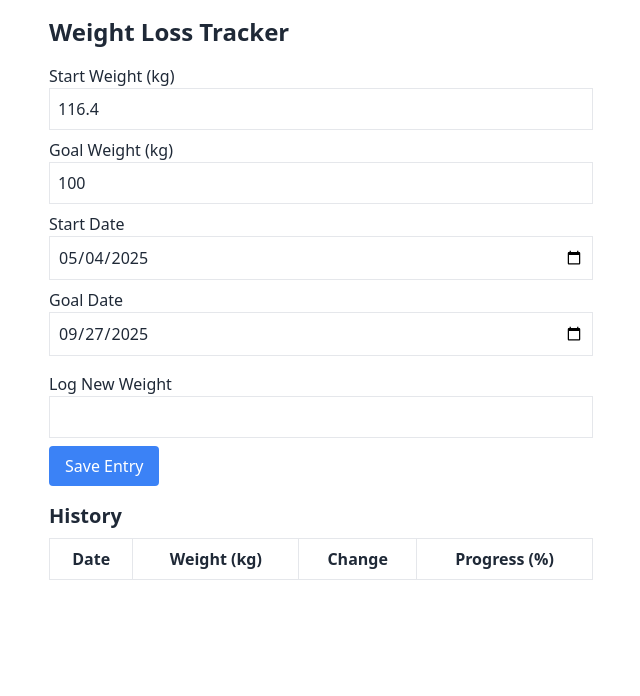
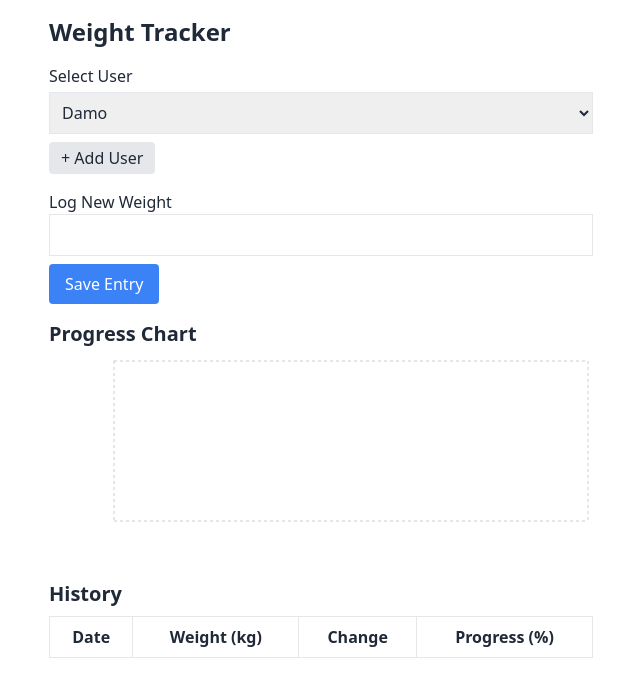
Before and after one commit to DamonHaldane/weight-loss-tracker, a React (Create React App) app: page / in a window 1280 px wide. Shown: the top 696 px of the page, without its empty margins (319-959 px from the left). Built offline with nearby package versions, Linux system fonts and the light colour scheme.

Commit message:
Add files via upload

```diff
--- a/package.json
+++ b/package.json
@@ -5,7 +5,8 @@
   "dependencies": {
     "react": "^18.2.0",
     "react-dom": "^18.2.0",
-    "react-scripts": "5.0.1"
+    "react-scripts": "5.0.1",
+    "recharts": "^2.6.2"
   },
   "scripts": {
     "start": "react-scripts start",
--- a/src/App.jsx
+++ b/src/App.jsx
@@ -1,73 +1,92 @@
 
+// src/App.jsx
 import { useState, useEffect } from "react";
+import {
+  LineChart, Line, XAxis, YAxis, CartesianGrid, Tooltip, ResponsiveContainer
+} from "recharts";
 
 const getInitialData = () => {
-  const saved = localStorage.getItem("weightData");
-  return saved ? JSON.parse(saved) : [];
+  const saved = localStorage.getItem("weightDataByUser");
+  return saved ? JSON.parse(saved) : {};
 };
 
 export default function App() {
-  const [startWeight, setStartWeight] = useState(116.4);
-  const [goalWeight, setGoalWeight] = useState(100);
-  const [weightLogs, setWeightLogs] = useState(getInitialData);
+  const [users, setUsers] = useState(["Damo"]);
+  const [activeUser, setActiveUser] = useState("Damo");
+  const [dataByUser, setDataByUser] = useState(getInitialData);
   const [newWeight, setNewWeight] = useState("");
-  const [startDate, setStartDate] = useState("2025-05-04");
-  const [goalDate, setGoalDate] = useState("2025-09-27");
+
+  const userData = dataByUser[activeUser] || {
+    startWeight: 116.4,
+    goalWeight: 100,
+    startDate: "2025-05-04",
+    goalDate: "2025-09-27",
+    logs: []
+  };
+
+  const { startWeight, goalWeight, startDate, goalDate, logs } = userData;
 
   useEffect(() => {
-    localStorage.setItem("weightData", JSON.stringify(weightLogs));
-  }, [weightLogs]);
+    localStorage.setItem("weightDataByUser", JSON.stringify(dataByUser));
+  }, [dataByUser]);
+
+  const updateUserData = (updates) => {
+    setDataByUser({
+      ...dataByUser,
+      [activeUser]: { ...userData, ...updates },
+    });
+  };
 
   const handleAddWeight = () => {
     if (!newWeight) return;
-    const latestEntry = weightLogs[weightLogs.length - 1];
-    const difference = latestEntry ? (parseFloat(newWeight) - latestEntry.weight).toFixed(1) : 0;
+    const latest = logs[logs.length - 1];
+    const difference = latest ? (parseFloat(newWeight) - latest.weight).toFixed(1) : 0;
     const progress = (((startWeight - newWeight) / (startWeight - goalWeight)) * 100).toFixed(1);
-
     const newEntry = {
       date: new Date().toISOString().split("T")[0],
       weight: parseFloat(newWeight),
       change: parseFloat(difference),
       progress: parseFloat(progress),
     };
+    updateUserData({ logs: [...logs, newEntry] });
+    setNewWeight("");
+  };
 
-    setWeightLogs([...weightLogs, newEntry]);
-    setNewWeight("");
+  const handleUserChange = (e) => {
+    const selected = e.target.value;
+    setActiveUser(selected);
+  };
+
+  const handleNewUser = () => {
+    const newUser = prompt("Enter new user name:");
+    if (newUser && !users.includes(newUser)) {
+      setUsers([...users, newUser]);
+      setActiveUser(newUser);
+      setDataByUser({
+        ...dataByUser,
+        [newUser]: {
+          startWeight: 0,
+          goalWeight: 0,
+          startDate: "",
+          goalDate: "",
+          logs: [],
+        },
+      });
+    }
   };
 
   return (
     <div className="max-w-xl mx-auto p-4 text-gray-800">
-      <h1 className="text-2xl font-bold mb-4">Weight Loss Tracker</h1>
+      <h1 className="text-2xl font-bold mb-4">Weight Tracker</h1>
 
       <div className="mb-4">
-        <label className="block font-medium">Start Weight (kg)</label>
-        <input
-          type="number"
-          value={startWeight}
-          onChange={(e) => setStartWeight(parseFloat(e.target.value))}
-          className="border p-2 w-full"
-        />
-        <label className="block font-medium mt-2">Goal Weight (kg)</label>
-        <input
-          type="number"
-          value={goalWeight}
-          onChange={(e) => setGoalWeight(parseFloat(e.target.value))}
-          className="border p-2 w-full"
-        />
-        <label className="block font-medium mt-2">Start Date</label>
-        <input
-          type="date"
-          value={startDate}
-          onChange={(e) => setStartDate(e.target.value)}
-          className="border p-2 w-full"
-        />
-        <label className="block font-medium mt-2">Goal Date</label>
-        <input
-          type="date"
-          value={goalDate}
-          onChange={(e) => setGoalDate(e.target.value)}
-          className="border p-2 w-full"
-        />
+        <label className="block font-medium mb-1">Select User</label>
+        <select value={activeUser} onChange={handleUserChange} className="border p-2 w-full mb-2">
+          {users.map((user) => (
+            <option key={user} value={user}>{user}</option>
+          ))}
+        </select>
+        <button onClick={handleNewUser} className="bg-gray-200 px-3 py-1 rounded">+ Add User</button>
       </div>
 
       <div className="mb-4">
@@ -86,6 +105,20 @@ export default function App() {
         </button>
       </div>
 
+      <div className="mb-6">
+        <h2 className="text-xl font-semibold mb-2">Progress Chart</h2>
+        <ResponsiveContainer width="100%" height={200}>
+          <LineChart data={logs}>
+            <CartesianGrid strokeDasharray="3 3" />
+            <XAxis dataKey="date" />
+            <YAxis domain={['auto', 'auto']} />
+            <Tooltip />
+            <Line type="monotone" dataKey="weight" stroke="#8884d8" name="Weight (kg)" />
+            <Line type="monotone" dataKey={() => goalWeight} stroke="#82ca9d" name="Goal" dot={false} />
+          </LineChart>
+        </ResponsiveContainer>
+      </div>
+
       <div>
         <h2 className="text-xl font-semibold mb-2">History</h2>
         <table className="w-full border">
@@ -98,7 +131,7 @@ export default function App() {
             </tr>
           </thead>
           <tbody>
-            {weightLogs.map((entry, index) => (
+            {logs.map((entry, index) => (
               <tr key={index}>
                 <td className="border p-2">{entry.date}</td>
                 <td className="border p-2">{entry.weight}</td>
```
